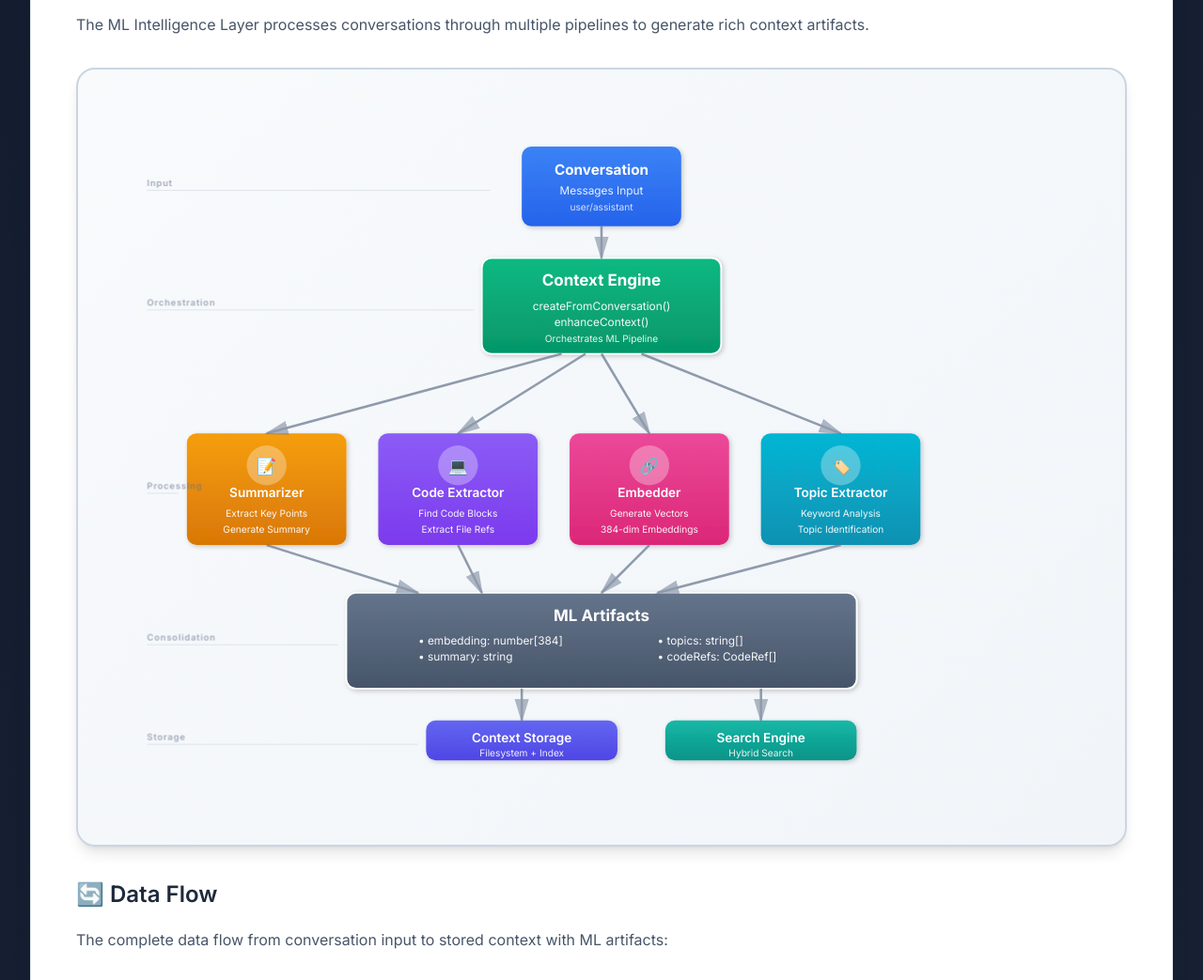
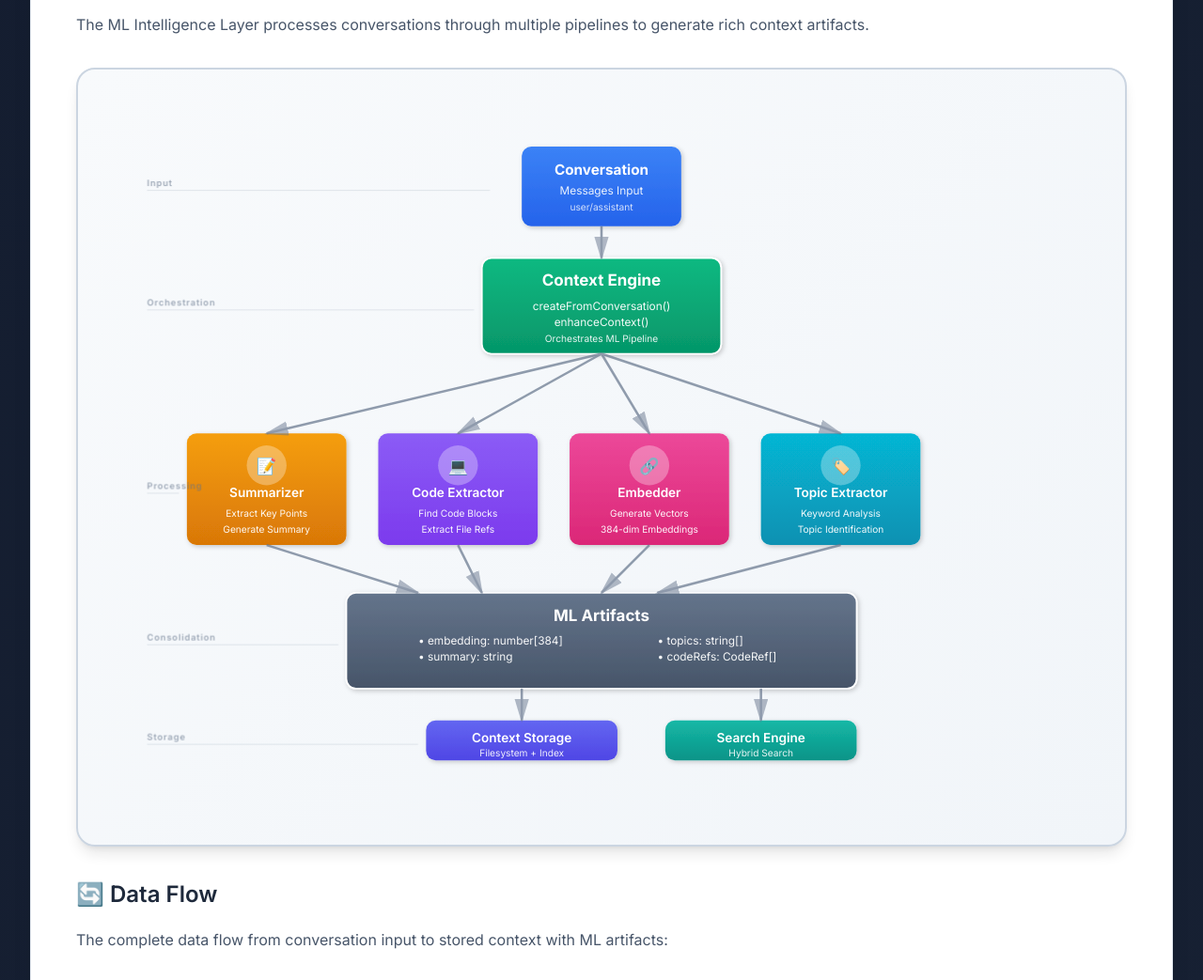
Before and after one commit to reccaller-ai/reccall, a browser extension: page index.html in a window 1280 px wide. Shown: the part 5615-6658 px from the top of the page at 94% size. Drawn offline with Linux system fonts and the light colour scheme.

Commit message:
fix: Refine arrow alignment to connect exact box centers
- Fix arrow paths to connect precise box centers and edges
- Adjust ML Artifacts text alignment for better spacing
- Ensure all arrows connect from exact box boundaries
- Perfect vertical and diagonal alignments throughout
- Professional enterprise-grade diagram precision

```diff
--- a/index.html
+++ b/index.html
@@ -816,22 +816,22 @@ diContainer.register(TOKENS.CONTEXT_STORAGE, RedisStorage);
                         <text x="800" y="805" text-anchor="middle" fill="rgba(255,255,255,0.9)" font-size="12">Hybrid Search</text>
                     </g>
 
-                    <!-- Data Flow Arrows - Perfectly Aligned to Centers -->
+                    <!-- Data Flow Arrows - Perfectly Aligned to Box Centers -->
                     <g stroke="#64748b" stroke-width="3" fill="none" opacity="0.7">
-                        <!-- Input (600, 140) to Engine (600, 180) - Vertical -->
+                        <!-- Input center (600, 90) to Engine center (600, 240) - Perfectly Vertical -->
                         <path d="M 600 140 L 600 180" marker-end="url(#arrowhead)"/>
 
-                        <!-- Engine (600, 300) to ML Components - Diagonal -->
-                        <!-- Engine to Summarizer (180, 400) -->
-                        <path d="M 550 300 L 180 400" marker-end="url(#arrowhead)"/>
-                        <!-- Engine to Code Extractor (420, 400) -->
-                        <path d="M 580 300 L 420 400" marker-end="url(#arrowhead)"/>
-                        <!-- Engine to Embedder (660, 400) - Vertical -->
+                        <!-- Engine bottom (600, 300) to ML Components top centers -->
+                        <!-- Engine to Summarizer: (600,300) -> (180,400) -->
+                        <path d="M 600 300 L 180 400" marker-end="url(#arrowhead)"/>
+                        <!-- Engine to Code Extractor: (600,300) -> (420,400) -->
+                        <path d="M 600 300 L 420 400" marker-end="url(#arrowhead)"/>
+                        <!-- Engine to Embedder: (600,300) -> (660,400) -->
                         <path d="M 600 300 L 660 400" marker-end="url(#arrowhead)"/>
-                        <!-- Engine to Topic Extractor (900, 400) -->
-                        <path d="M 650 300 L 900 400" marker-end="url(#arrowhead)"/>
-
-                        <!-- ML Components (centers at y=470) to Artifacts (600, 600) -->
+                        <!-- Engine to Topic Extractor: (600,300) -> (900,400) -->
+                        <path d="M 600 300 L 900 400" marker-end="url(#arrowhead)"/>
+
+                        <!-- ML Components bottom (y=540) to Artifacts top (y=600) -->
                         <!-- Summarizer (180, 540) to Artifacts -->
                         <path d="M 180 540 L 370 600" marker-end="url(#arrowhead)"/>
                         <!-- Code Extractor (420, 540) to Artifacts -->
@@ -841,10 +841,10 @@ diContainer.register(TOKENS.CONTEXT_STORAGE, RedisStorage);
                         <!-- Topic Extractor (900, 540) to Artifacts -->
                         <path d="M 900 540 L 670 600" marker-end="url(#arrowhead)"/>
 
-                        <!-- Artifacts (600, 720) to Storage (500, 760) -->
+                        <!-- Artifacts bottom (y=720) to Storage top (y=760) -->
                         <path d="M 500 720 L 500 760" marker-end="url(#arrowhead)"/>
 
-                        <!-- Artifacts (600, 720) to Search (800, 760) -->
+                        <!-- Artifacts bottom (y=720) to Search top (y=760) -->
                         <path d="M 800 720 L 800 760" marker-end="url(#arrowhead)"/>
                     </g>
 
```
